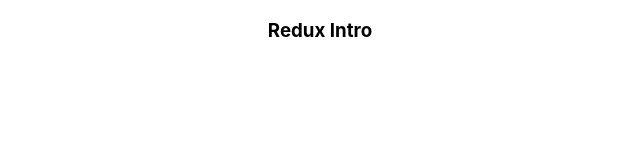
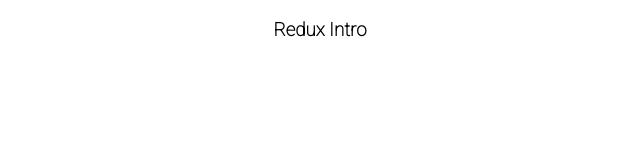
Before and after one commit to SEI-R-2-22/u3_lesson_redux_intro, a React (Create React App) app: page / in a window 1280 px wide. Shown: the top 160 px of the page, without its empty margins (320-960 px from the left). Built offline with nearby package versions, Linux system fonts and the light colour scheme.

Commit message:
add roboto font

```diff
--- a/src/styles/App.css
+++ b/src/styles/App.css
@@ -1,5 +1,8 @@
+@import url('https://fonts.googleapis.com/css2?family=Roboto:wght@100&display=swap');
+
 .App {
   text-align: center;
+  font-family: "Roboto";
 }
 
 .App-logo {
```
